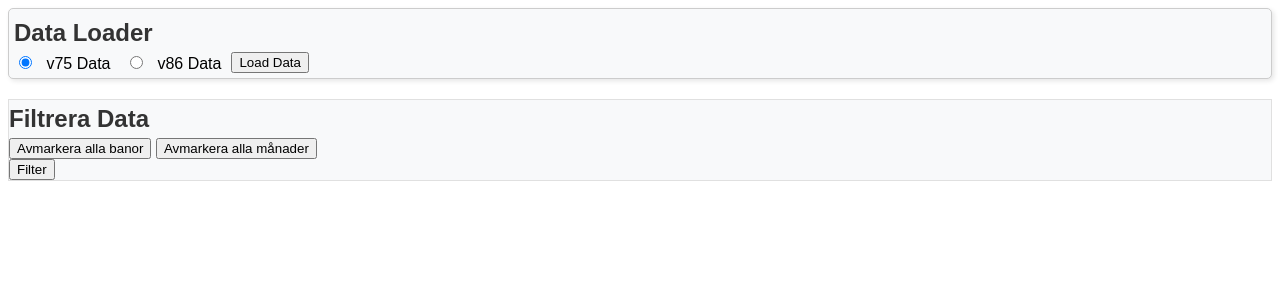
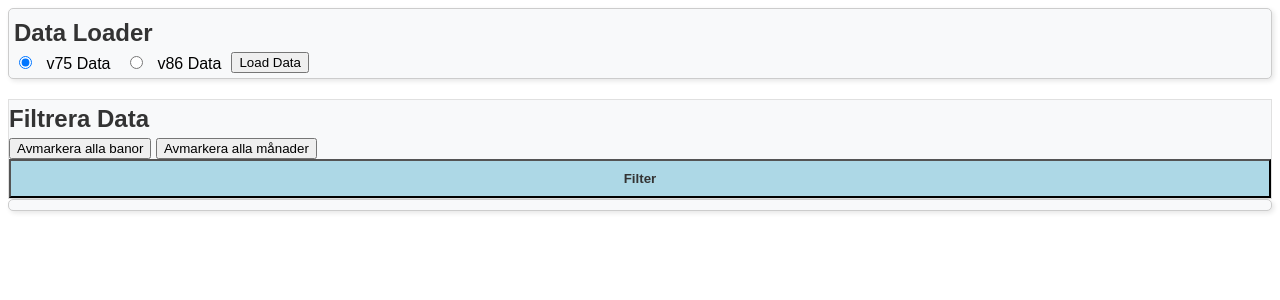
Before and after one commit to cniclas/v75_stats, a Flask app: page / in a window 1280 px wide. Shown: the top 300 px of the page. Run offline with Flask 3, Linux system fonts and the light colour scheme.

Commit message:
Make output look pretty

```diff
--- a/data_output.py
+++ b/data_output.py
@@ -34,7 +34,7 @@ def format_number(number):
   return "{:,}".format(int(number))
 
 def calc_percentage(x, xtot):
-  if xtot > 0:
+  if xtot > 0 and not math.isnan(xtot) and not math.isnan(x):
     frac = x / xtot
   else:
     frac = 0
@@ -45,7 +45,7 @@ def generate_html_report(label, stats, nr_all_data, nr_filt_data):
 
     html = f"""
     <div class="scalar-results">
-        <h2>Statistics for {label}</h2>
+        <h2>Statistik för {label}</h2>
         <table>
             <thead>
                 <tr>
--- a/static/style.css
+++ b/static/style.css
@@ -71,20 +71,55 @@
   font-weight: bold;          /* Emphasize labels */
   margin-bottom: 5px;         /* Space between label and elements */
 }
+
+.filter-button-container {
+  width: 100%;         /* Make container fill parent's width */
+  text-align: center;  /* Optionally center the button */
+}
+
+.filter-button-container button {
+  width: 100%;         /* Button takes full width of container */
+  padding: 10px 15px;  /* Add padding to the button */
+  background-color: lightblue; /* Set the background color */
+  color: #333;          /* Optional: Adjust text color for contrast */
+  font-weight: bold;
+}
+
+.filter-button-container button:hover {
+  background-color: #87CEFA; /* Slightly darker blue on hover */
+}
+
+.filter-button-container button:active {
+  background-color: #00BFFF; /* Even darker blue when pressed */
+}
+
+
 /* filter options styling end */
 
 /* Result presentation styling */
+.main-output-container {
+  background-color: #f8f9fa;
+  border: 1px solid #ccc;  /* Subtle border */
+  padding: 5px;           /* Add internal spacing */
+  border-radius: 5px;      /* Slightly rounded corners */
+  box-shadow: 2px 2px 5px rgba(0, 0, 0, 0.1); /* Soft drop shadow */
+  margin-bottom: 20px;     /* Space below the loader */
+  font-family: Arial, sans-serif;  /* Clean, readable font */
+}
+
 .scalar-results {
   border: 1px solid #ddd;       /* Subtle border */
   padding: 20px;                /* Internal spacing */
   border-radius: 5px;           /* Rounded corners */
-  margin-bottom: 20px;          /* Space below */
+  margin-bottom: 5px;          /* Space below */
+  margin-top: 5px;
   font-family: Arial, sans-serif;   /* Clean font */
 }
 
 .scalar-results h2 {
   color: #333;                  /* Darker heading */
-  margin-bottom: 15px;
+  margin-bottom: 5px;
+  margin-top: 5px;
 }
 
 .scalar-results table {
--- a/templates/index.html
+++ b/templates/index.html
@@ -24,11 +24,15 @@
     <button id="all_months_toggle_button" onclick="all_months_click()">Avmarkera alla månader</button>
     <form method="POST" action="/filter_data" id="filter-data-form">
         {{ filter_inputs|safe }}
-        <button type="submit">Filter</button>
+        <div class="filter-button-container">
+          <button type="submit">Filter</button>
+      </div>
     </form>
   </div>
 
-  {{ all_scalar_results_html|safe }}
+  <div class="main-output-container">
+    {{ all_scalar_results_html|safe }}
+  </div>
 
   <script src="static/script.js"></script>
 </body>
```
